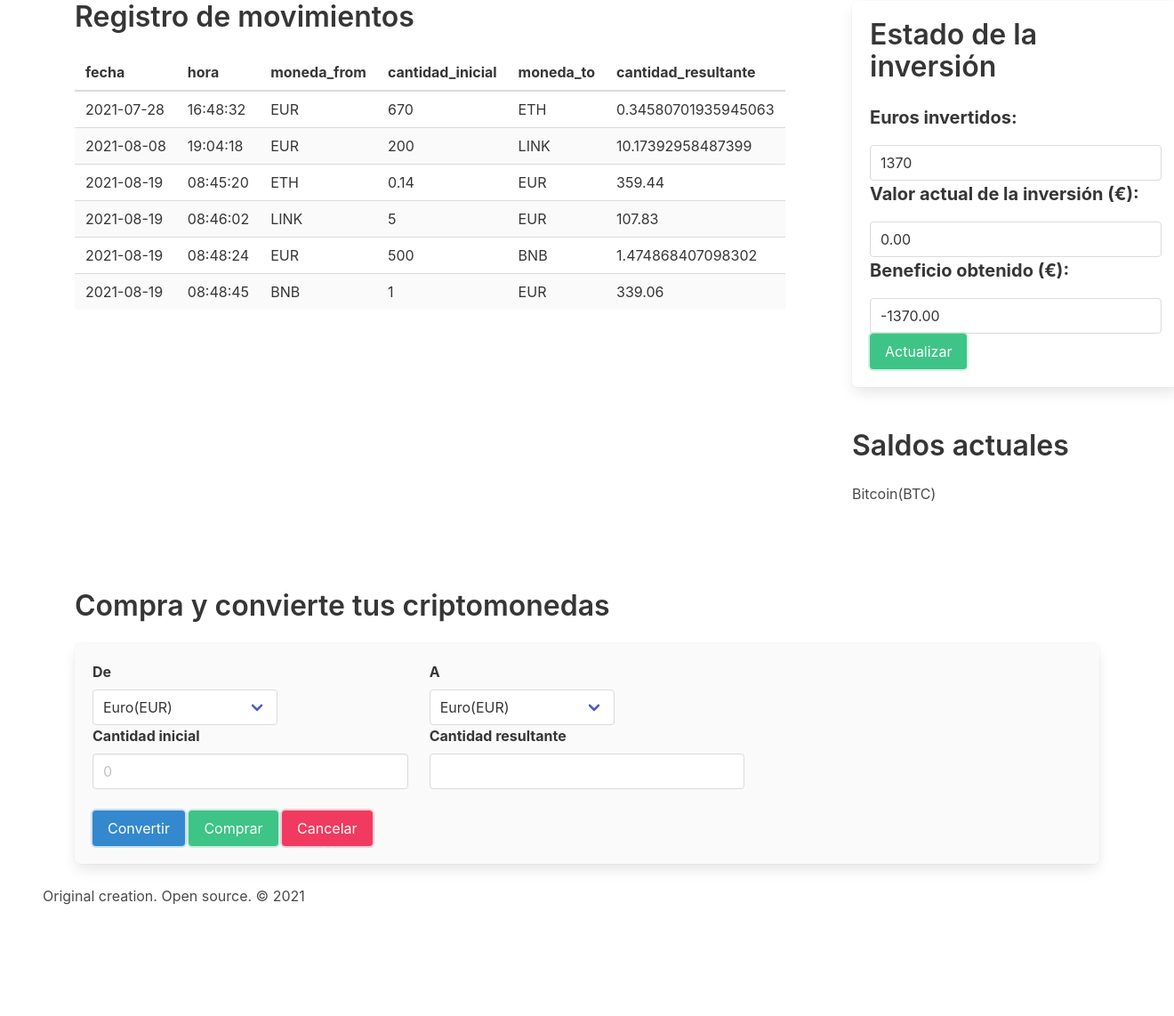
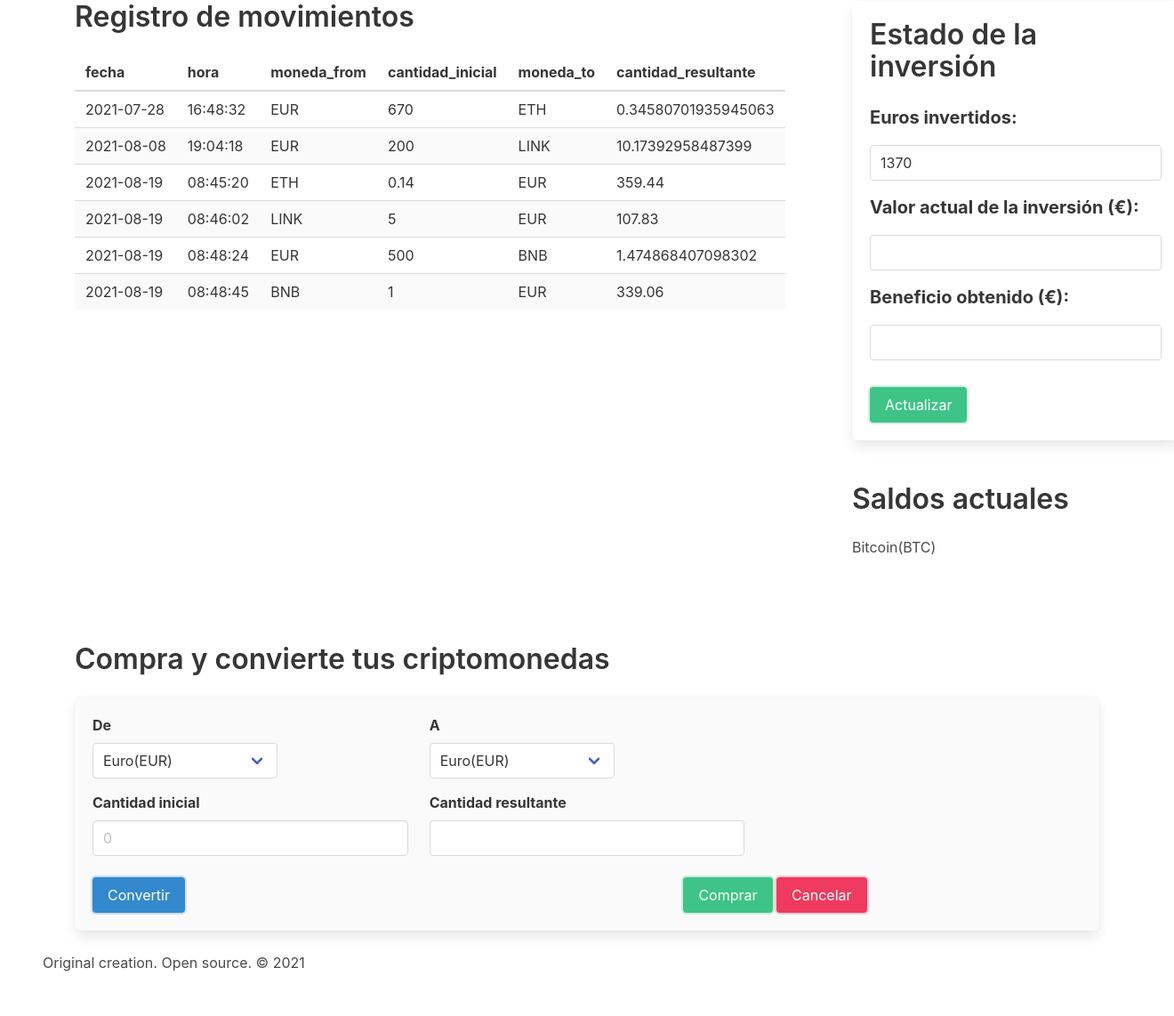
Before and after one commit to MARALOGON/proyecto_final_myCrypto_flask_js, a Flask app: page / in a window 1320 px wide. Shown: the part 286-1428 px from the top of the page at 89% size. Before the commit the page ends 1303 px from the top, so only its background shows below. Run offline with Flask 2, Linux system fonts and the light colour scheme; data comes from the database, SQL or seed files in the repository; both versions use the stored data as it was after the commit; data that the repository does not hold is empty.

Commit message:
version definitva de status con frontend conseguida

```diff
--- a/myCrypto/templates/spa_crypto.html
+++ b/myCrypto/templates/spa_crypto.html
@@ -56,14 +56,14 @@
                         <h3 class="title is-3">Estado de la inversión</h3>
                         <label class="label is-size-5 mb-4">Euros invertidos:</label>
                         <input class="input is-normal" type="number" name="total_invertido" id="total_invertido" readonly>
-                        <label class="label is-size-5 mb-4">Valor actual de la inversión (€):</label>
+                        <label class="label is-size-5 mb-4" style="margin-top: 15px">Valor actual de la inversión (€):</label>
                         <input class="input is-normal" type="number" name="valor_actual" id="valor_actual" readonly>
-                        <label class="label is-size-5 mb-4">Beneficio obtenido (€):</label>
+                        <label class="label is-size-5 mb-4" style="margin-top: 15px">Beneficio obtenido (€):</label>
                         <input class="input is-normal" type="number" name="beneficio_obtenido" id="beneficio_obtenido" readonly>
 
-                    </br>
+
                         <div>
-                            <button class="button is-success is-hovered is-focused" id="actualizar" >Actualizar</button><br/>
+                            <button class="button is-success is-hovered is-focused" style="margin-top: 30px" id="actualizar" >Actualizar</button><br/>
                         </div>
 
                     </form>
@@ -151,8 +151,8 @@
                                     <option value="TRX">Tron(TRX)</option>
                                 </select>
                             </div>
-                            <label class="label" for="cantidad_inicial">Cantidad inicial</label>
-                            <input class="input is-normal" type="number" name="cantidad_inicial" id="cantidad_inicial" placeholder="0">
+                            <label class="label" for="cantidad_inicial" style="margin-top: 15px">Cantidad inicial</label>
+                            <input class="input is-normal" type="number" name="cantidad_inicial" id="cantidad_inicial" placeholder="0" step="any">
 
                         <!--</div> -->
                     </div>
@@ -183,7 +183,7 @@
                                 <option value="TRX">Tron(TRX)</option>
                             </select>
                         </div>
-                        <label class="label" for="cantidad_resultante">Cantidad resultante</label>
+                        <label class="label" for="cantidad_resultante" style="margin-top: 15px">Cantidad resultante</label>
                         <input class="input is-normal" type="number" name="cantidad_resultante" id="cantidad_resultante" readonly>
                     </div>
 
@@ -194,7 +194,7 @@
             <div class="row">
                 <div class="column"></div>
                     <div class="control">
-                    <button class="button is-info is-hovered is-focused pr-4" id="convertir">Convertir</button>
+                    <button class="button is-info is-hovered is-focused pr-4" style="margin-right: 556px"id="convertir">Convertir</button>
 
                     <button class="button is-pulled-center is-success is-hovered is-focused" name="comprar" id="comprar" type="submit">Comprar</button>
 
```
Also changed, not shown: myCrypto/static/js/spa_crypto.js (+38 -15 lines), data/movimientos_crypto.db, 1 other file.
